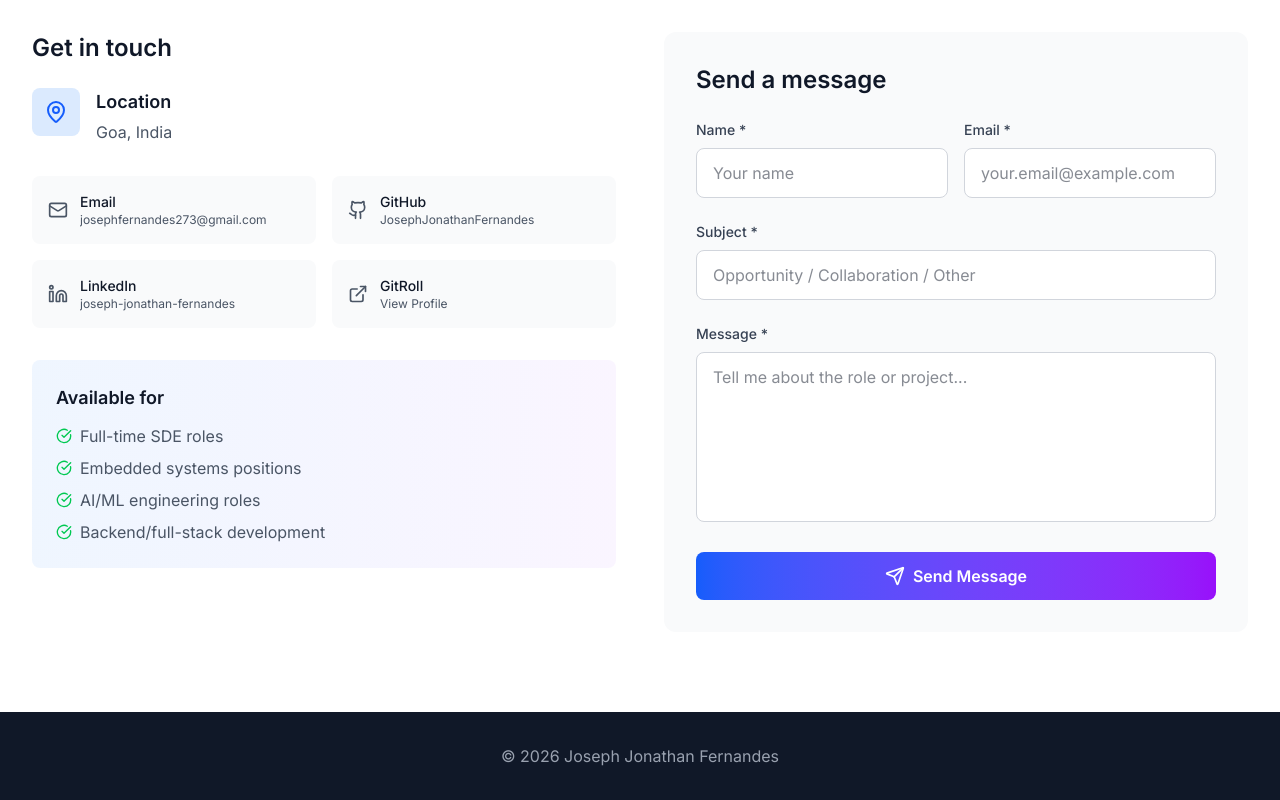
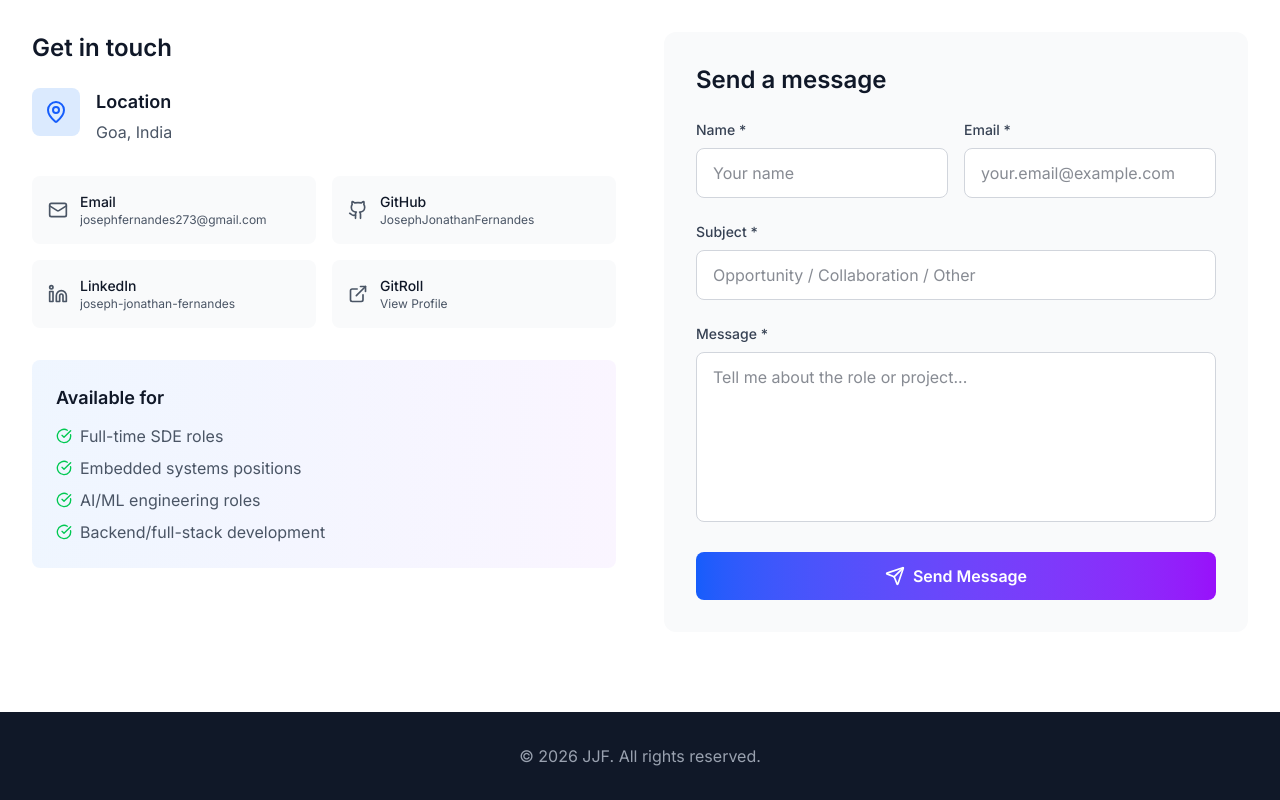
Before and after one commit to JosephJonathanFernandes/Portfolio_JJF, a Next.js app in the folder src/portfolio-next/: page / in a window 1280 px wide. Shown: the part 6911-7711 px from the top of the page. Built offline with nearby package versions, Linux system fonts and the light colour scheme.

Commit message:
fix: change footer initials from JF to JJF

```diff
--- a/src/portfolio-next/app/page.tsx
+++ b/src/portfolio-next/app/page.tsx
@@ -21,7 +21,7 @@ export default function Home() {
       <footer className="bg-gray-900 text-white py-8">
         <div className="max-w-7xl mx-auto px-4 sm:px-6 lg:px-8 text-center">
           <p className="text-gray-400">
-            © 2026 Joseph Jonathan Fernandes
+            &copy; {new Date().getFullYear()} JJF. All rights reserved.
           </p>
         </div>
       </footer>
```
